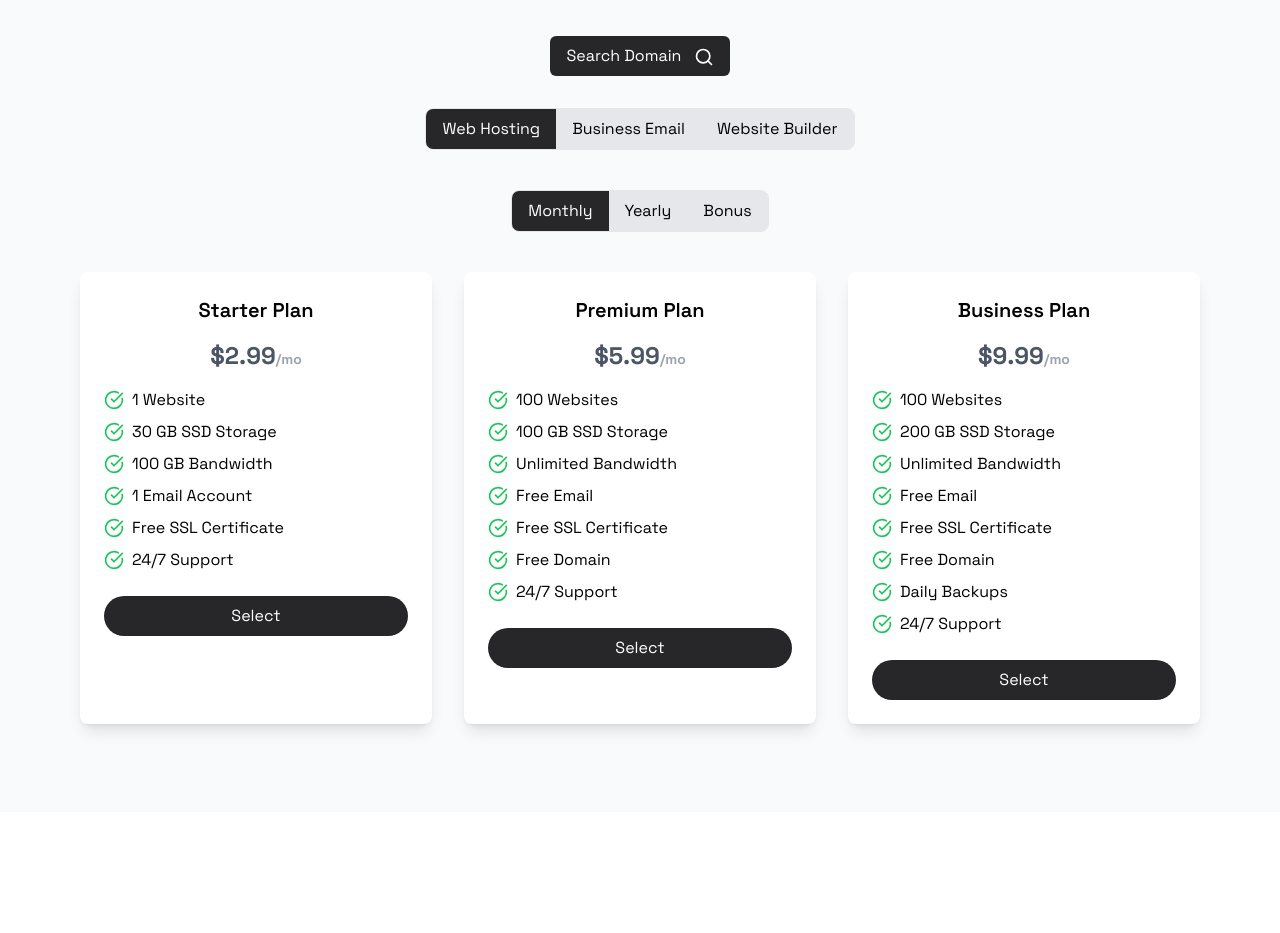
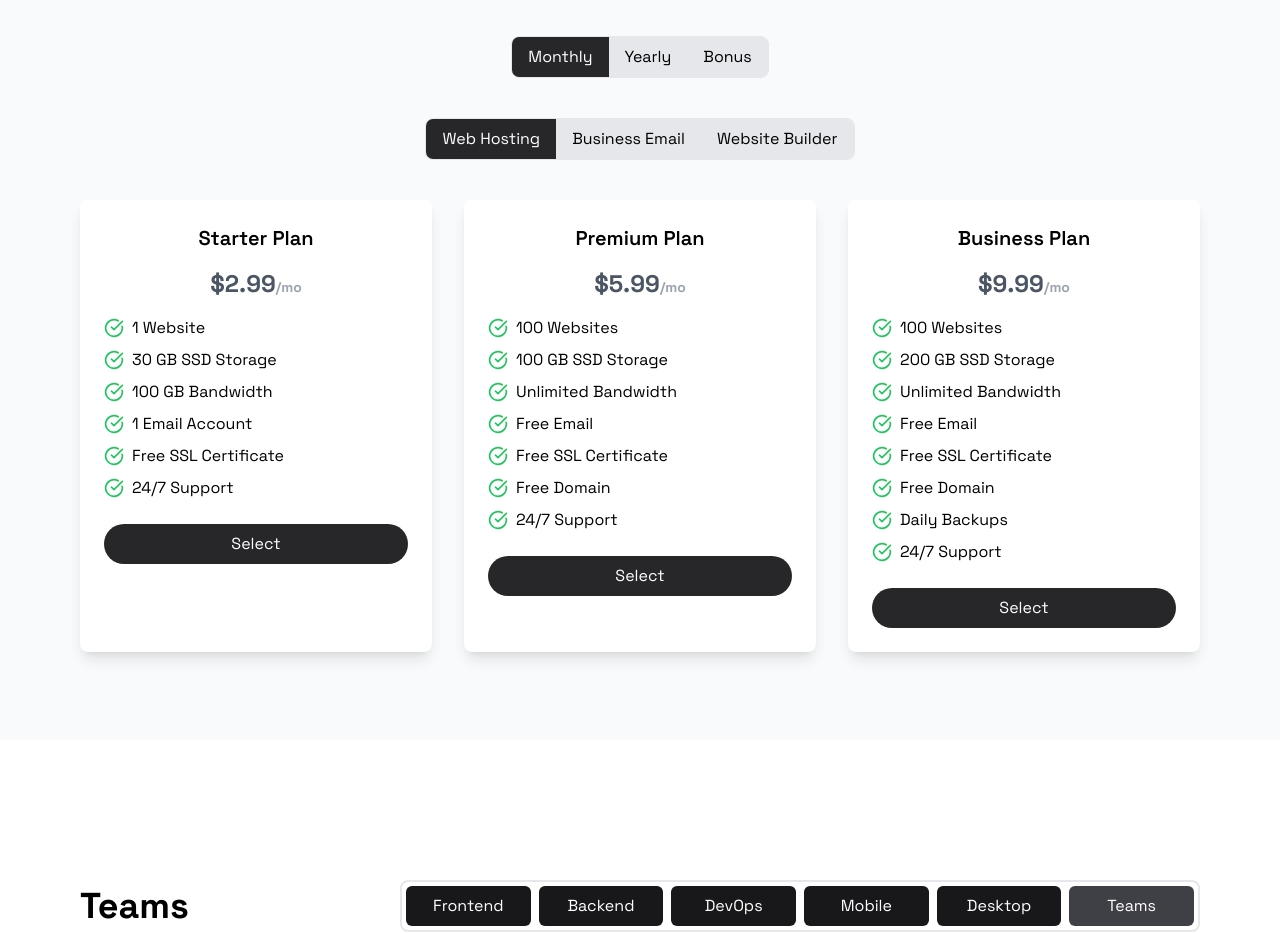
Before and after one commit to reactnenja/newtec.uz, a React (Vite) app: page / in a window 1280 px wide. Shown: the part 2462-3395 px from the top of the page. Built offline with nearby package versions, Linux system fonts and the light colour scheme; some icons are missing.

Commit message:
service code base add

```diff
--- a/src/components/header/navbar/index.jsx
+++ b/src/components/header/navbar/index.jsx
@@ -113,7 +113,7 @@ const Navbar = () => {
                 initial={{ x: "-100%" }}
                 animate={{ x: isOpen ? 0 : "-100%" }}
                 transition={{ duration: 0.7, ease: "easeInOut" }}
-                className="fixed top-[60px] rounded-t-2xl left-0 w-full overflow-y-auto h-[calc(100vh-60px)] bg-black/20 backdrop-blur-lg"
+                className="fixed top-[60px] left-0 w-full overflow-y-auto h-[800px] bg-black/20 backdrop-blur-lg"
             >
                 <div className="bg-white/20 py-4 px-2 mb-3 flex justify-between items-center shadow">
                     <a href="/">
--- a/src/components/main/prices/index.jsx
+++ b/src/components/main/prices/index.jsx
@@ -1,4 +1,4 @@
-import { CheckCircle, Search } from "lucide-react";
+import { CheckCircle } from "lucide-react";
 import React, { useState } from "react";
 
 const Prices = () => {
@@ -124,51 +124,7 @@ const Prices = () => {
         <div className="bg-gray-50 pt-[138px] pb-[88px]" id="prices">
             <div className="container-xxl max-sm:container-sm max-md:container-md  max-lg:container-xxl max-xl:container-xxl max-xxl:container-xxl mx-auto px-4 md:px-20">
                 <h2 className="text-5xl font-bold text-left mb-10">Pricing</h2>
-                {/* Domain Search */}
-                <div className="text-center mb-8">
-                    <button
-                        aria-label="Toggle Domain Search"
-                        className="bg-zinc-800 duration-500 text-white py-2 px-4 rounded-md hover:bg-blue-600 transition"
-                        onClick={() => setSearchVisible(!isSearchVisible)}
-                    >
-                        Search Domain <Search className="inline w-5 h-5 ml-2" />
-                    </button>
-                    {isSearchVisible && (
-                        <div className="mt-4 flex justify-center">
-                            <input
-                                type="text"
-                                placeholder="Enter domain name"
-                                className="px-4 py-2 w-full max-w-sm border rounded-l-md rounded-r-none outline-none"
-                                aria-label="Domain Name Input "
-                            />
-                            <button className="bg-zinc-800 text-white px-4 rounded-r-md hover:bg-zinc-900">
-                                Search{" "}
-                                <Search className="inline w-5 h-5 ml-2" />
-                            </button>
-                        </div>
-                    )}
-                </div>
-
                 {/* Section Toggle */}
-                <div className="text-center mb-10">
-                    <div className="inline-flex flex-wrap justify-center border rounded-lg overflow-hidden">
-                        {Object.keys(pricingPlans).map((section) => (
-                            <button
-                                key={section}
-                                onClick={() => setSelectedSection(section)}
-                                className={`px-4 py-2 ${
-                                    selectedSection === section
-                                        ? "bg-zinc-800 duration-500 text-white"
-                                        : "bg-gray-200"
-                                } transition`}
-                                aria-label={`Select ${section} Section`}
-                            >
-                                {section}
-                            </button>
-                        ))}
-                    </div>
-                </div>
-
                 {/* Billing Cycle Toggle */}
                 <div className="text-center mb-10">
                     <div className="inline-flex border rounded-lg overflow-hidden">
@@ -184,6 +140,24 @@ const Prices = () => {
                                 aria-label={`Select ${cycle} Billing Cycle`}
                             >
                                 {cycle.charAt(0).toUpperCase() + cycle.slice(1)}
+                            </button>
+                        ))}
+                    </div>
+                </div>
+                <div className="text-center mb-10">
+                    <div className="inline-flex flex-wrap justify-center border rounded-lg overflow-hidden">
+                        {Object.keys(pricingPlans).map((section) => (
+                            <button
+                                key={section}
+                                onClick={() => setSelectedSection(section)}
+                                className={`px-4 py-2 ${
+                                    selectedSection === section
+                                        ? "bg-zinc-800 duration-500 text-white"
+                                        : "bg-gray-200"
+                                } transition`}
+                                aria-label={`Select ${section} Section`}
+                            >
+                                {section}
                             </button>
                         ))}
                     </div>
--- a/src/components/main/teams/index.jsx
+++ b/src/components/main/teams/index.jsx
@@ -125,8 +125,8 @@ const Teams = () => {
                             Teams
                         </h1>
                     </div>
-                    <div>
-                        <div className="flex items-center sm:justify-start flex-col sm:flex-row md:justify-start justify-center">
+                    <div className="w-full sm:w-full md:w-full lg:w-[800px]">
+                        <div className=" w-full border-2 rounded-lg flex items-center flex-col sm:flex-row  md:flex-row lg:flex-row justify-between">
                             <button
                                 onClick={() => handleClick("Frontend")}
                                 className={`px-3 py-2 ${
```
